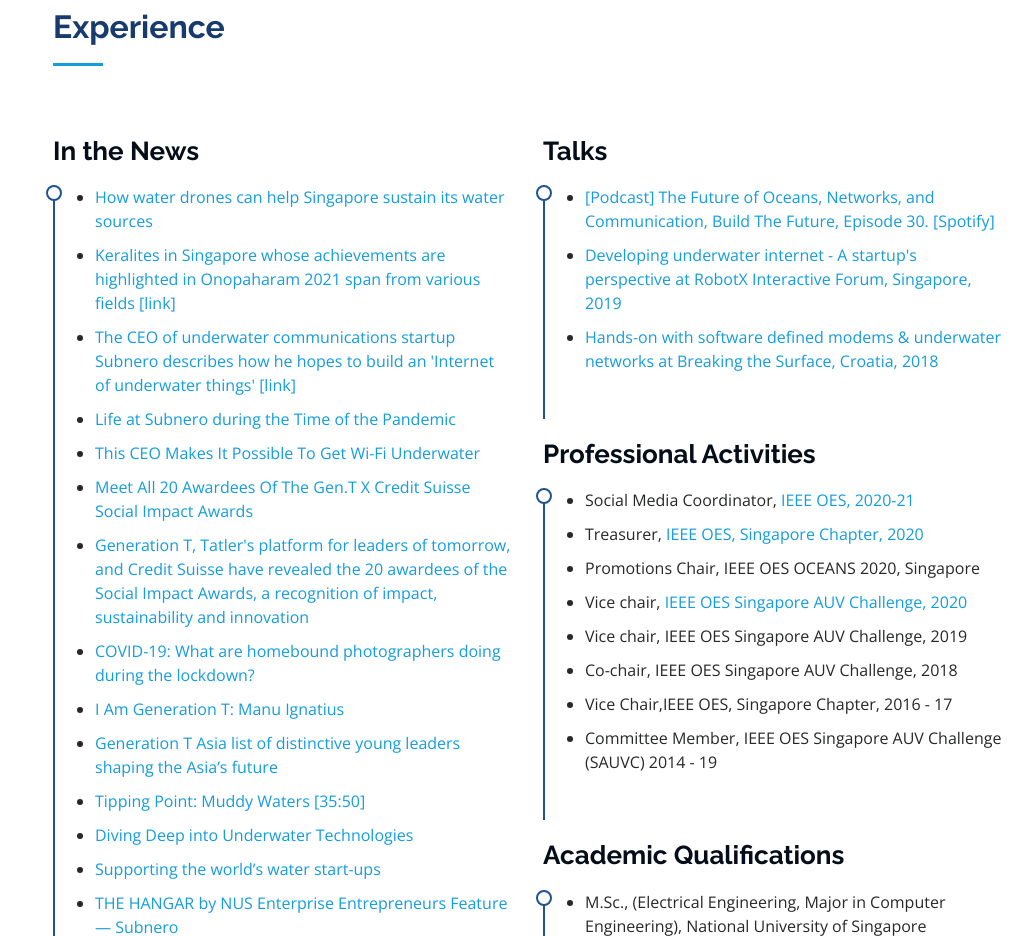
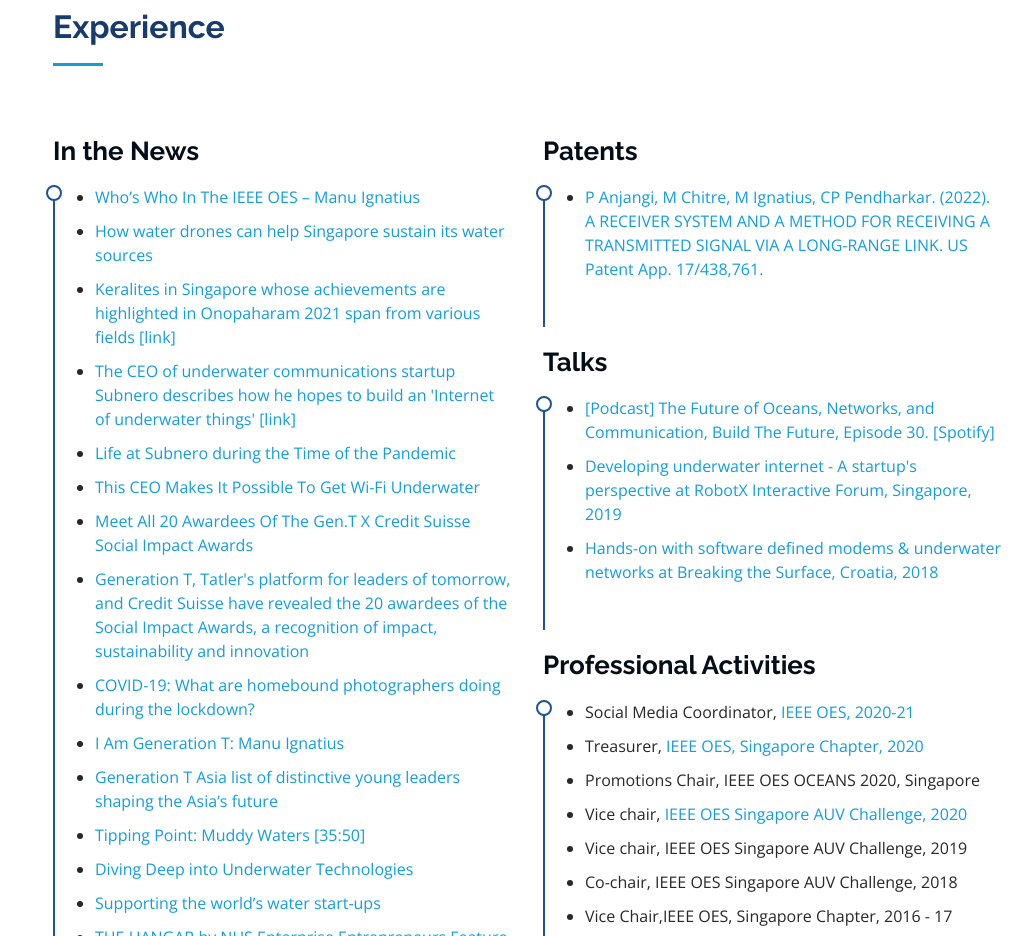
Before and after one commit to manuignatius/manuignatius.github.io, a plain HTML site: page index.html in a window 1280 px wide. Shown: the part 1440-2376 px from the top of the page, without its empty margins (262-1280 px from the left). Drawn offline with nearby package versions, Linux system fonts and the light colour scheme; a script that the page names is missing; files whose address does not match are found by name.

Commit message:
Added who's who in oes article and patent details

```diff
--- a/index.html
+++ b/index.html
@@ -153,6 +153,7 @@
             <h3 class="resume-title">In the News</h3>
             <div class="resume-item pb-0">
               <ul>
+                <li><a href="https://ieeeoes.org/oes-beacon/march-2022-oes-beacon/whos-who-in-the-ieee-oes-manu-ignatius/" target="_blank">Who’s Who In The IEEE OES – Manu Ignatius</a></li>
                 <li><a href="https://kr-asia.com/how-water-drones-can-help-singapore-sustain-its-water-sources" target="_blank">How water drones can help Singapore sustain its water sources</a></li>
                 <li><a href="./assets/img/onopaharam.jpg" target="_blank">Keralites in Singapore whose achievements are highlighted in Onopaharam 2021 span from various fields</a><a href="https://www.malayalee.org.sg/sma-magazine/" target="_blank"> [link]</a></li>
                 <li><a href="./assets/img/tatler.jpg" target="_blank">The CEO of underwater communications startup Subnero describes how he hopes to build an 'Internet of underwater things'</a><a href="https://www.magzter.com/stories/Lifestyle/Tatler-Singapore/Manu-Ignatius" target="_blank"> [link]</a></li>
@@ -190,6 +191,13 @@
           </div>
 
           <div class="col-lg-6 aos-init aos-animate" data-aos="fade-up" data-aos-delay="100">
+
+            <h3 class="resume-title">Patents</h3>
+            <div class="resume-item">
+              <ul>
+                <li><a href="https://www.freepatentsonline.com/y2022/0158718.html" target="_blank">P Anjangi, M Chitre, M Ignatius, CP Pendharkar. (2022). A RECEIVER SYSTEM AND A METHOD FOR RECEIVING A TRANSMITTED SIGNAL VIA A LONG-RANGE LINK. US Patent App. 17/438,761.</a></li>
+              </ul>
+            </div>
 
             <h3 class="resume-title">Talks</h3>
             <div class="resume-item">
```
